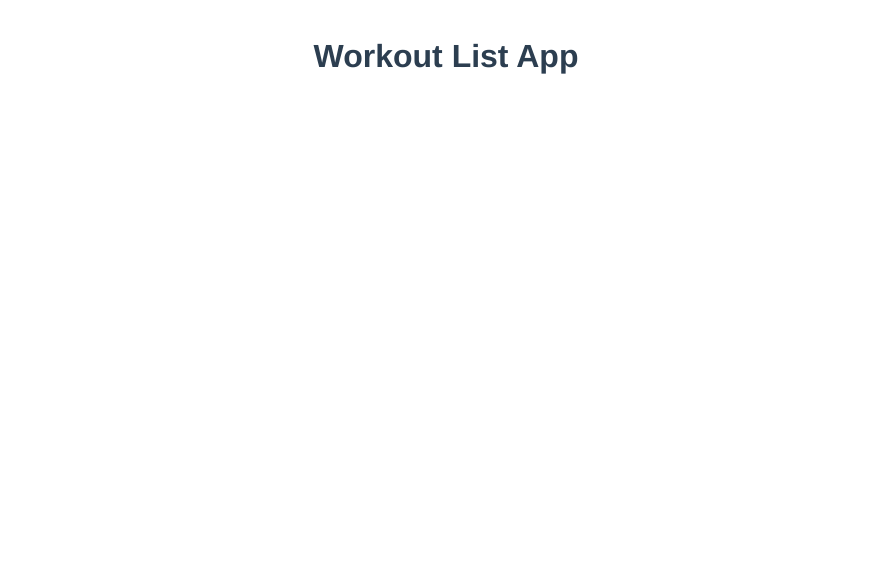
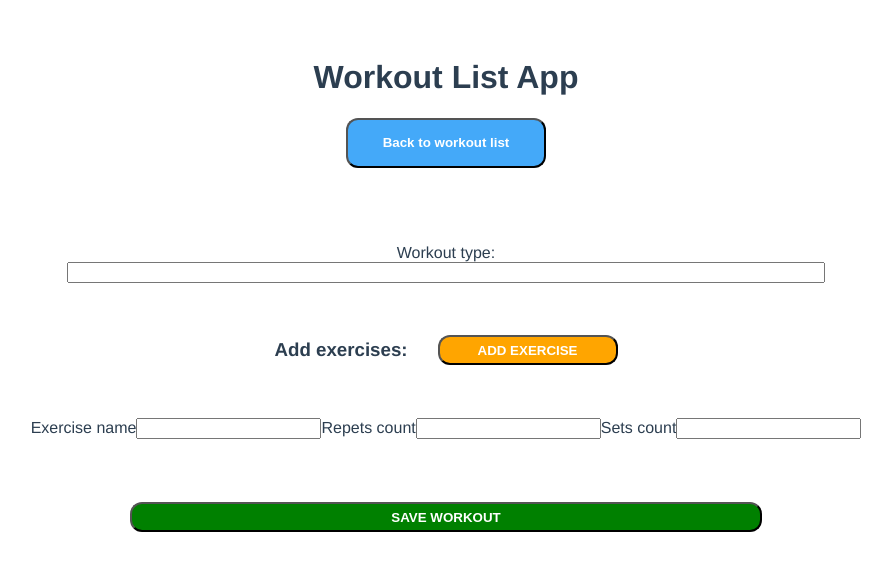
Before and after one commit to nixford/Workout-List-VueJS-SPA, a Vue app in the folder workout-list-app/: page /create in a window 1280 px wide. Before the commit this address had no page. Shown: the top 570 px of the page, without its empty margins (194-1086 px from the left). Built offline with nearby package versions, Linux system fonts and the light colour scheme.

Commit message:
Add AddWorkout.vue

```diff
--- a/workout-list-app/src/App.vue
+++ b/workout-list-app/src/App.vue
@@ -1,6 +1,9 @@
 <template>
   <div id="nav">
     <h1>Workout List App</h1>
+    <router-link to="/" v-if="$route.name === 'AddWorkout'">
+      <button class="btn-back">Back to workout list</button>
+    </router-link>
   </div>
   <router-view/>
 </template>
@@ -17,5 +20,16 @@
   margin: 3% 0% 0% 0%;
   color: #2c3e50;
   font-weight: 800;
+  display: flex;
+  flex-direction: column;
+
+  .btn-back {
+    height: 50px;
+    width: 200px;
+    border-radius: 12px;
+    background-color: #44a9f9;
+    color: white;
+    font-weight: 800;
+  }
 }
 </style>
--- a/workout-list-app/src/data/workouts.js
+++ b/workout-list-app/src/data/workouts.js
@@ -2,7 +2,7 @@
 
 const workouts = [
     {
-        id: 1,
+        id: 123456789,
         workoutType: 'Flexibility12345678901234567890',
         exercises: [
             {
@@ -30,7 +30,7 @@ const workouts = [
         ]
     },
     {
-        id: 2,
+        id: 123456789123456,
         workoutType: 'Aerobic',
         exercises: [
             {
@@ -51,7 +51,7 @@ const workouts = [
         ]
     },
     {
-        id: 3,
+        id: 987654321,
         workoutType: 'Strength',
         exercises: [
             {
--- a/workout-list-app/src/router/index.js
+++ b/workout-list-app/src/router/index.js
@@ -1,11 +1,17 @@
 import { createRouter, createWebHistory } from 'vue-router'
 import Home from '../views/Home.vue'
+import AddWorkout from '../views/workout/AddWorkout.vue'
 
 const routes = [
   {
     path: '/',
     name: 'Home',
     component: Home
+  },
+  {
+    path: '/create',
+    name: 'AddWorkout',
+    component: AddWorkout
   },
 ]
 
--- a/workout-list-app/src/store/index.js
+++ b/workout-list-app/src/store/index.js
@@ -1,9 +1,20 @@
 import { createStore } from 'vuex'
+
+function updateLocalStorage(workouts) {
+  localStorage.setItem('workouts', JSON.stringify(workouts))
+}
 
 export default createStore({
   state: {
+    workouts: []
   },
   mutations: {
+    addToList(state, workout){
+      if (workout) {
+        state.workouts.push(workout);
+        updateLocalStorage(state.workouts);
+      }
+    }
   },
   actions: {
   },
--- /dev/null
+++ b/workout-list-app/src/views/workout/AddWorkout.vue
@@ -0,0 +1,117 @@
+<template>
+    <form id="add">
+        <div class="input-row">
+          <label>Workout type:</label>
+          <input type="text" v-model="workoutType">
+        </div>
+        <div class="add-exercise-btn">
+          <h3>Add exercises:</h3>
+          <button submit.prevent @click="addExercise" class="btn-add-exercise">ADD EXERCISE</button>
+        </div>
+        <div class="input-row-exercises">
+          <label>Exercise name</label>
+          <input type="text" v-model="excersiceName">
+          <label>Repets count</label>
+          <input type="number" v-model="repeats">
+          <label>Sets count</label>
+          <input type="number" v-model="sets">
+        </div>
+        <div v-for="(e, i) in exercises" :key="e.id">
+          <p>
+            <span>{{i + 1}}. </span>
+            <span>Exercise name: {{e.excersiceName}} </span>
+            <span> - </span>
+            <span>Repets count: {{e.repeats}} </span>
+            <span> / </span>
+            <span>Sets count: {{e.sets}} </span>
+          </p>
+        </div>
+        <button submit.prevent @click="save" class="btn-save">SAVE WORKOUT</button>
+    </form>
+</template>
+
+<script>
+import uniqueId from 'lodash/uniqueId';
+export default {
+  data(){
+    return {
+      workoutType: '',
+      exercises: [],
+      excersiceName: '',
+      repeats: null,
+      sets: null,
+    }
+  },
+  methods: {
+    addExercise(e) {
+      e.preventDefault();
+      let exercise = {
+        id: uniqueId(),
+        excersiceName: this.excersiceName,
+        repeats: this.repeats,
+        sets: this.sets,
+        isCompleted: false,
+      }
+      this.exercises.push(exercise);
+      exercise = {};
+      this.excersiceName = '';
+      this.repeats = null;
+      this.sets = null;
+    }
+  },
+  save() {
+    let workout = {
+      workoutType: this.workoutType,
+
+    }
+
+    this.$store.commit('addToList', workout);
+  }
+}
+</script>
+
+<style lang="scss" scoped>
+#add {
+  display: flex;
+  flex-direction: column;
+  align-items: center;
+  margin-top: 3%;
+}
+
+.input-row {
+  display: flex;
+  flex-direction: column;
+  width: 60%;
+  margin-top: 3%;
+}
+
+.add-exercise-btn {
+  display: flex;
+  flex-direction: row;
+  align-items: center;
+  margin: 3% 3% 3% 3%;
+
+  button {
+    margin-left: 30px;
+  }
+}
+
+.btn-add-exercise {
+  width: 180px;
+  height: 30px;
+  border-radius: 12px;
+  background-color: orange;
+  color: white;
+  font-weight: 700;
+}
+
+.btn-save {
+  margin-top: 5%;
+  width: 50%;
+  height: 30px;
+  border-radius: 12px;
+  background-color: green;
+  color: white;
+  font-weight: 700;
+}
+</style>
--- a/workout-list-app/src/views/workout/Exercise.vue
+++ b/workout-list-app/src/views/workout/Exercise.vue
@@ -57,15 +57,12 @@ export default {
         index
       }
 
-      this.$emit('statusWorkout', eventIndexObj)
-
-      // console.log(this.workout.exercises[index].isCompleted)
-      // console.log(event)
+      this.$emit('statusWorkout', eventIndexObj);
     },
   },
 }
 </script>
 
-<style lang="less" scoped>
+<style lang="scss" scoped>
 
 </style>
```
